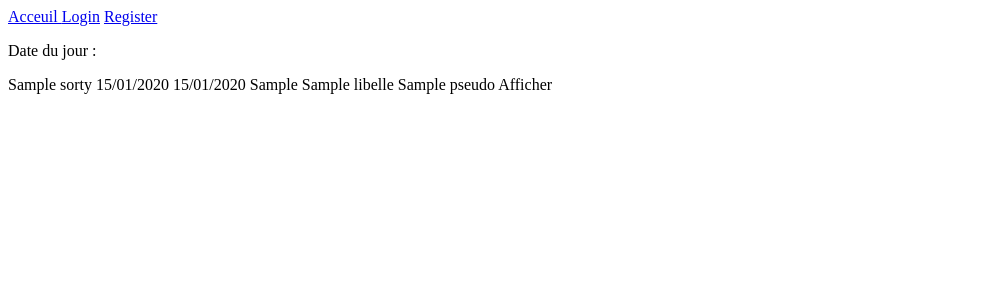
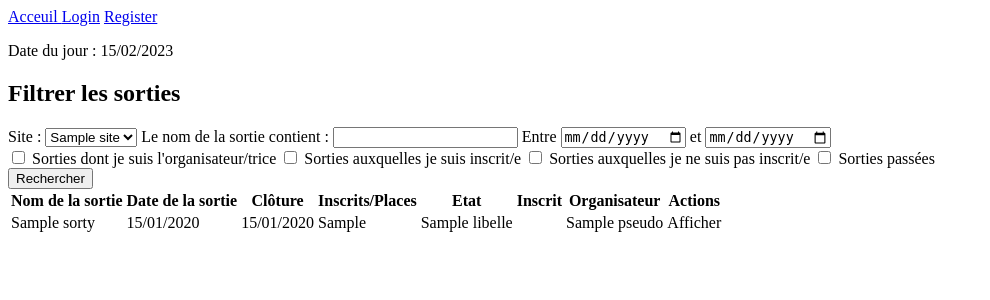
Before and after one commit to iOuls/projetSortir.com, a Symfony app: template templates/sortie/list.html.twig in a window 1280 px wide. Shown: the top 300 px of the page, without its empty margins (0-990 px from the left). Run offline with Twig, Linux system fonts and the light colour scheme; the template is opened without the code that fills it: most values are stand-ins (such as "Sample title", 1, 10 or a date in 2020); some libraries are stand-ins or nearby versions.

Commit message:
Mise en page Liste Sorties

```diff
--- a/src/Entity/Site.php
+++ b/src/Entity/Site.php
@@ -20,9 +20,6 @@ class Site
 
     #[ORM\OneToMany(mappedBy: 'site', targetEntity: Sortie::class)]
     private Collection $sorties;
-
-    #[ORM\ManyToOne(inversedBy: 'Site')]
-    private ?Filtre $filtre = null;
 
     public function __construct()
     {
--- a/templates/sortie/list.html.twig
+++ b/templates/sortie/list.html.twig
@@ -3,26 +3,70 @@
 {% block body %}
 
     <div>
-        <p>Date du jour : </p>
+        <p>Date du jour : {{ "now"|date("d/m/Y") }}</p>
         {% if app.user %}
-            <p>Participant :  {{ app.user.pseudo }}</p>
+            <p>Participant : {{ app.user.pseudo }}</p>
         {% endif %}
     </div>
-    <section>
 
+    <!-- Filtres -->
+    <h2>Filtrer les sorties</h2>
+    <div class="container">
+        <div class="box">
+            <label for="site">Site :</label>
+            <select name="site" id="site">
+                {% for site in sites %}
+                    <option value="{{ site.id }}">{{ site.nom }}</option>
+                {% endfor %}
+            </select>
+            <label for="motsclefs">Le nom de la sortie contient :</label>
+            <input type="text" name="motsclefs" id="motsclefs">
+            <label for="datedebut">Entre </label>
+            <input type="date" name="datedebut" id="datedebut">
+            <label for="datefin"> et </label>
+            <input type="date" name="datefin" id="datefin">
+        </div>
+        <div class="box">
+            <input type="checkbox" name="organisateur" id="organisateur">
+            <label for="organisateur">Sorties dont je suis l'organisateur/trice</label>
+
+            <input type="checkbox" name="incrit" id="incrit">
+            <label for="incrit">Sorties auxquelles je suis inscrit/e</label>
+
+            <input type="checkbox" name="noninscrit" id="noninscrit">
+            <label for="noninscrit">Sorties auxquelles je ne suis pas inscrit/e</label>
+
+            <input type="checkbox" name="passees" id="passees">
+            <label for="passees">Sorties passées</label>
+        </div>
+
+        <div class="box">
+            <button>Rechercher</button>
+        </div>
+    </div>
+
+    <table>
+        <tr>
+            <th>Nom de la sortie</th>
+            <th>Date de la sortie</th>
+            <th>Clôture</th>
+            <th>Inscrits/Places</th>
+            <th>Etat</th>
+            <th>Inscrit</th>
+            <th>Organisateur</th>
+            <th>Actions</th>
+        </tr>
         {% for sortie in sorties %}
-
-            {{ sortie.nom }}
-            {{ sortie.dateHeureDebut | date('d/m/Y') }}
-            {{ sortie.dateLimitInscription | date('d/m/Y')}}
-            {{ sortie.nbInscriptionsMax }}
-            {{ sortie.etat.libelle }}
-            {% if app.user in sortie.participant %}
-                x
-            {% endif %}
-            {{ sortie.organisateur.pseudo }}
-            {% if sortie.etat.libelle == 'Créée'%}
-               {% if sortie.organisateur == app.user  %}
+        <tr>
+            <td>{{ sortie.nom }}</td>
+            <td>{{ sortie.dateHeureDebut | date('d/m/Y') }}</td>
+            <td>{{ sortie.dateLimitInscription | date('d/m/Y') }}</td>
+            <td>{{ sortie.nbInscriptionsMax }}</td>
+            <td>{{ sortie.etat.libelle }}</td>
+            <td>{{ (app.user in sortie.participant) ? 'X' : '' }}</td>
+            <td>{{ sortie.organisateur.pseudo }}</td>
+            <td>{% if sortie.etat.libelle == 'Créée' %}
+                    {% if sortie.organisateur == app.user %}
                         <a>Modifier</a>
                         <p> - Publier</p>
                     {% endif %}
@@ -30,25 +74,26 @@
                     {% if sortie.organisateur == app.user %}
                         <a>Afficher</a>
                         <a> - Annuler</a>
-                {%  else %}
+                    {% else %}
                         <a>Afficher</a>
                         <a> - Se désister</a>
                     {% endif %}
                 {% else %}
                     <a>Afficher</a>
                 {% endif %}
-
-
+            </td>
             {% endfor %}
+        </tr>
+    </table>
 
     {% if app.user %}
-            <a href={{ path('sortie_create') }}>Créer une sortie</a>
+        <a href={{ path('sortie_create') }}>
+            <button>Créer une sortie</button>
+        </a>
     {% endif %}
-
-    </section>
 
 {% endblock %}
 
 {% block title %}
-
+    {{ parent() }}Liste des sorties
 {% endblock %}
```
Also changed, not shown: src/Controller/SortieController.php (+8 -5 lines), src/Entity/Filtre.php (deleted, +0 -75 lines), src/Repository/FiltreRepository.php (deleted, +0 -66 lines). Lines whose indentation alone changed are shown as unchanged.
